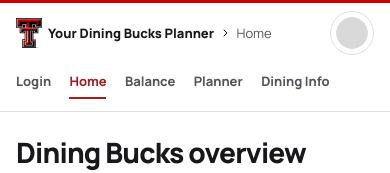
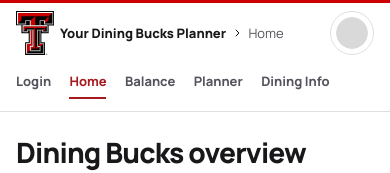
Before and after one commit to TickerDev/diningbucksplanner-alpha1, a plain HTML site: page index.html in a window 390 px wide. Shown: the top 173 px of the page. Drawn offline with Linux system fonts and the light colour scheme; no server answers.

Commit message:
Increase Double T prominence in the navbar

```diff
--- a/components/navbar.html
+++ b/components/navbar.html
@@ -6,7 +6,7 @@
 <header class="site-header" id="page-top">
   <div class="shell-width header-inner">
     <nav class="header-breadcrumb" aria-label="Breadcrumb">
-      <a href="index.html"><img class="icon brand-icon" src="assets/dbl__T.svg" alt="Texas Tech" width="859" height="1007" />Your Dining Bucks Planner</a>
+      <a href="index.html"><img class="brand-icon" src="assets/dbl__T.svg" alt="Texas Tech" width="859" height="1007" />Your Dining Bucks Planner</a>
       <img class="icon" src="assets/lucide/chevron-right.svg" alt="" />
       <span aria-current="page">{{props.page}}</span> <!-- Plain inserts the page prop as text and updates it when the prop changes. -->
     </nav>
--- a/css/navbar.css
+++ b/css/navbar.css
@@ -19,7 +19,7 @@
   line-height: 1.15;
 }
 .header-breadcrumb a:hover { text-decoration: underline; }
-.brand-icon { width: auto; height: 2.375rem; }
+.brand-icon { display: block; flex: none; width: auto; height: 3.5rem; }
 .header-breadcrumb > .icon { width: .7rem; height: .7rem; }
 .header-breadcrumb > span { color: var(--muted-strong); }
 .header-breadcrumb > span:last-child { white-space: nowrap; }
@@ -84,7 +84,7 @@
   navbar-component { min-height: 6.75rem; }
 }
 @media (max-width: 480px) {
-  .brand-icon { height: 1.875rem; }
+  .brand-icon { height: 2.75rem; }
   .header-breadcrumb { gap: .35rem; }
   .header-breadcrumb a { font-size: .8125rem; gap: .4rem; }
   .nav-link { padding-inline: .45rem; font-size: .8125rem; }
```
